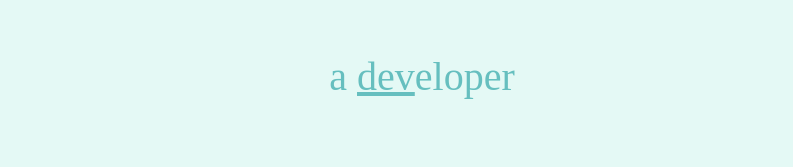
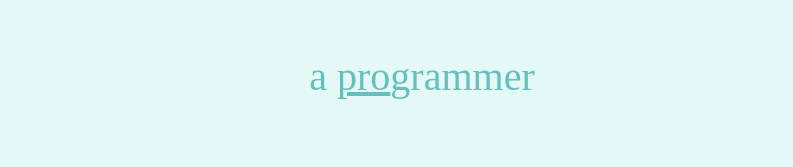
Before and after one commit to nahiaye/Sample-HTML-and-CSS-cv, a plain HTML site: page index.html in a window 1280 px wide. Shown: the part 269-436 px from the top of the page, without its empty margins (218-1011 px from the left). Drawn offline with Linux system fonts and the light colour scheme.

Commit message:
Update index.html

```diff
--- a/index.html
+++ b/index.html
@@ -15,7 +15,7 @@
         <img class="top-cloud" src="images/cloud.png" alt="cloud-img">
         <h1>I'm Nahom</h1>
         <h2>
-            <p> a <span class="dev">dev</span>eloper</h2>
+            <p> a <span class="dev">pro</span>grammer</h2>
         <img class="bottom-cloud" src="images/cloud.png" alt="cloud-img">
         <img src="images/mountain.png" alt="mountain-img">
     </div>
```
